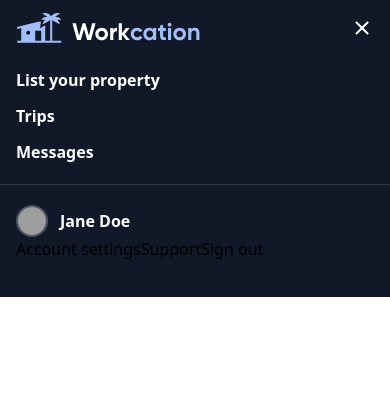
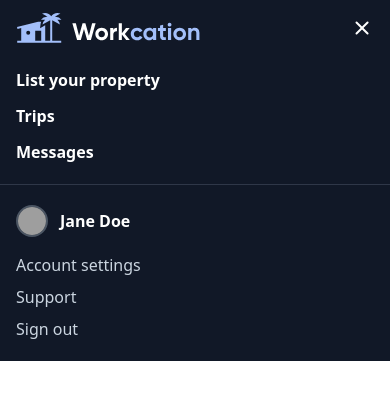
Before and after one commit to dragondevsimplify/workcation, an Angular app: page / in a window 390 px wide. Shown: the top 400 px of the page. Built offline with nearby package versions, Linux system fonts and the light colour scheme; grey boxes are pictures that could not be loaded.

Commit message:
Update ui header

```diff
--- a/src/app/components/header/header.component.html
+++ b/src/app/components/header/header.component.html
@@ -41,7 +41,7 @@
       </ng-template>
     </button>
   </div>
-  <div *ngIf="showVerticalMenu" class="pt-2 pb-4 md:pt-0 md:pb-0">
+  <div *ngIf="showVerticalMenu" class="pt-2 md:pt-0 md:pb-0">
     <nav
       class="flex flex-col md:flex-row md:items-center font-semibold text-white px-2 pb-4 md:pb-0 border-b border-b-[#2f3748] md:border-none"
     >
@@ -75,10 +75,10 @@
         <img class="w-8 h-8 border-2 border-gray-600 rounded-full" src="https://avatar.iran.liara.run/public/44" alt="Avatar" />
         <span class="ml-3 font-semibold text-white">Jane Doe</span>
       </div>
-      <nav class="md:hidden">
-        <a href="">Account settings</a>
-        <a href="">Support</a>
-        <a href="">Sign out</a>
+      <nav class="flex flex-col mt-4 md:hidden">
+        <a class="block text-[#cbd5e0] hover:text-white" href="#">Account settings</a>
+        <a class="block text-[#cbd5e0] hover:text-white mt-2" href="#">Support</a>
+        <a class="block text-[#cbd5e0] hover:text-white mt-2" href="#">Sign out</a>
       </nav>
     </div>
   </div>
```
